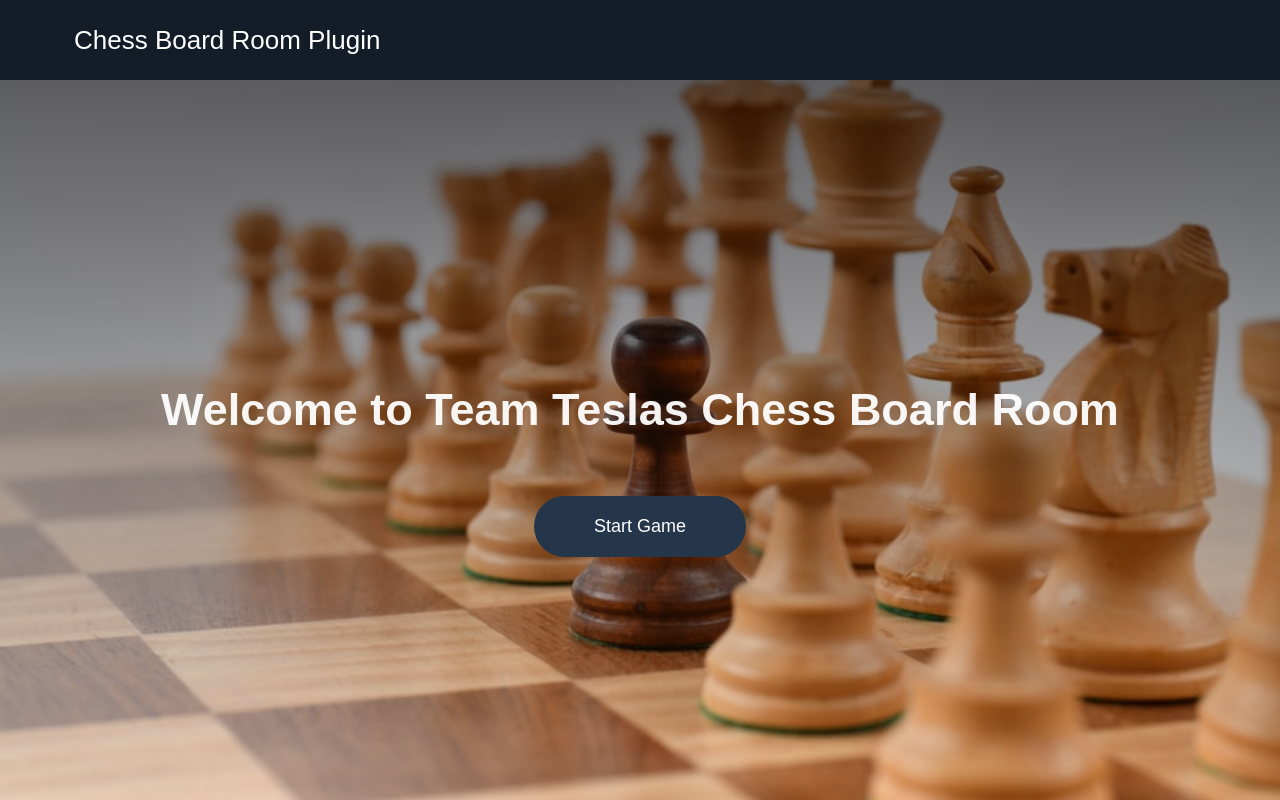
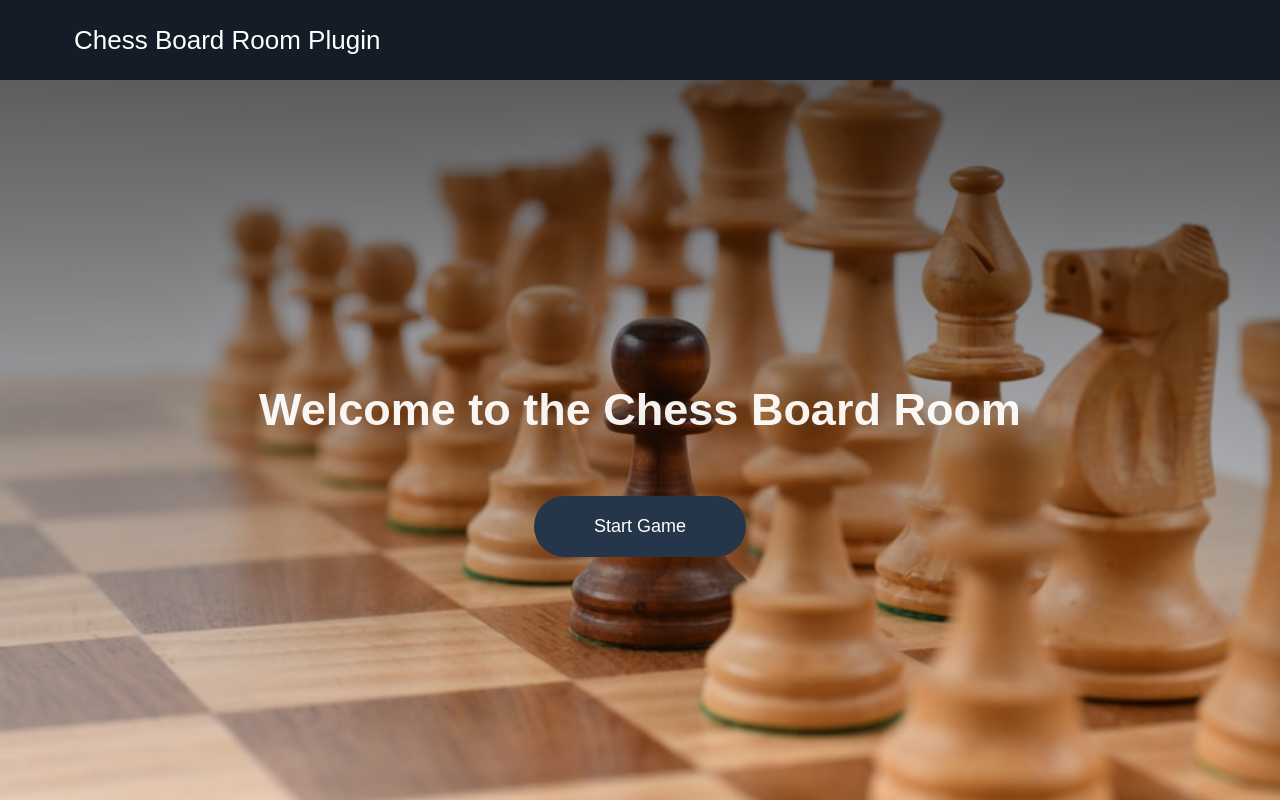
Before and after one commit to zurichat/zc_plugin_chessboard, a React (Create React App) app in the folder plugin-chess-frontend/: page / in a window 1280 px wide. Built offline with nearby package versions, Linux system fonts and the light colour scheme.

Commit message:
Update App.js

```diff
--- a/plugin-chess-frontend/src/App.js
+++ b/plugin-chess-frontend/src/App.js
@@ -9,7 +9,7 @@ function App() {
         </nav>
       </header>
       <section class="hero">
-        <h2>Welcome to Team Teslas  Chess Board Room</h2>
+        <h2>Welcome to the Chess Board Room</h2>
 
         <button>Start Game</button>
       </section>
```
